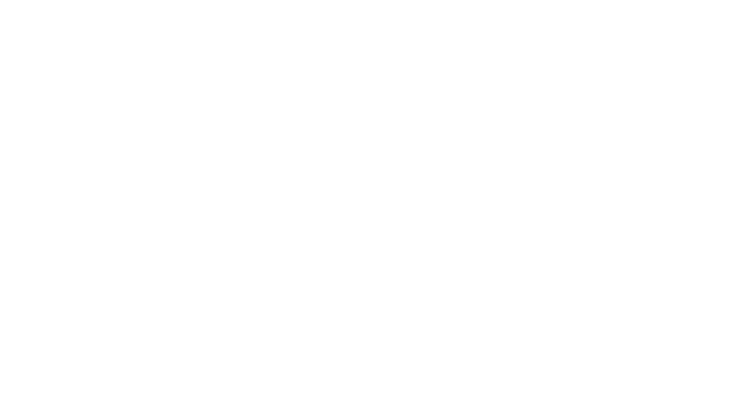
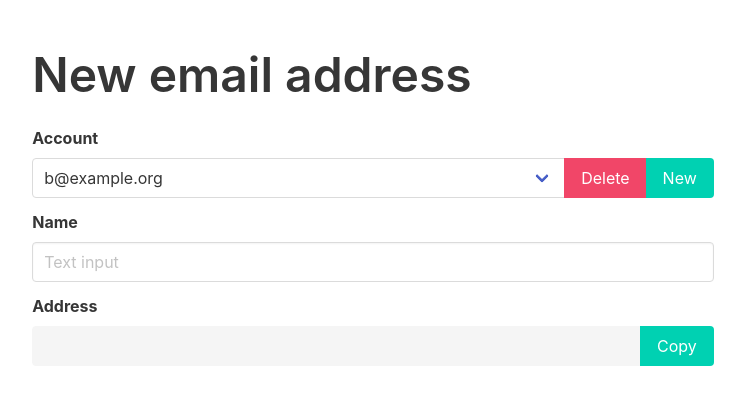
Before and after one commit to breard-r/sake-app, a Vue app: page / in a window 1280 px wide. Shown: the top 404 px of the page, without its empty margins (267-1012 px from the left). Built offline with nearby package versions, Linux system fonts and the light colour scheme.

Commit message:
Add a mockup for the main view

```diff
--- a/index.html
+++ b/index.html
@@ -7,7 +7,14 @@
 		<title>Sub-Address KEy</title>
 	</head>
 	<body>
-    <div id="app"></div>
+		<section class="section">
+			<div class="container">
+				<div class="columns is-centered">
+					<div class="column is-three-fifths" id="app">
+					</div>
+				</div>
+			</div>
+		</section>
 		<script type="module" src="src/main.js"></script>
 	</body>
 </html>
--- a/src/App.vue
+++ b/src/App.vue
@@ -1,5 +1,7 @@
 <script setup>
+import MainView from "./views/MainView.vue";
 </script>
 
 <template>
+    <MainView />
 </template>
--- /dev/null
+++ b/src/views/MainView.vue
@@ -0,0 +1,71 @@
+<script setup>
+import {ref, computed} from "vue";
+
+const accounts = [
+	{
+		id: 'bbca792e-0cf4-414f-8d6e-eea3df8e20b3',
+		localPart: 'a',
+		separator: '+',
+		domain: 'example.org',
+		key: [215, 91, 232, 137, 231, 202, 228, 248, 2, 95, 145, 117, 77, 55, 46, 161],
+	},
+	{
+		id: '6ff7bae6-6c6c-43d7-a75c-859e6ecbdbd8',
+		localPart: 'b',
+		separator: '+',
+		domain: 'example.org',
+		key: [215, 91, 232, 137, 231, 202, 228, 248, 2, 95, 145, 117, 77, 55, 46, 161],
+	},
+];
+const selectedAccountId = ref("6ff7bae6-6c6c-43d7-a75c-859e6ecbdbd8");
+const subAddrName = ref("");
+const generatedAddr = computed(() => {
+	if (selectedAccountId.value && subAddrName.value) {
+		const account = accounts.find((e) => e.id == selectedAccountId.value);
+		if (account) {
+			const code = 'todo';
+			return `${account.localPart}${account.separator}${subAddrName.value}${account.separator}${code}@${account.domain}`;
+		}
+	}
+	return "";
+});
+
+const copyAddr = () => {
+	navigator.clipboard.writeText(generatedAddr.value);
+};
+</script>
+
+<template>
+	<h1 class="title is-1">New email address</h1>
+	<label class="label" for="account-name">Account</label>
+	<div class="field has-addons">
+		<div class="control is-expanded">
+			<div class="select is-fullwidth">
+				<select id="account-name" v-model="selectedAccountId">
+					<option v-for="account in accounts" :key="account.id" :value="account.id">{{ account.localPart }}@{{ account.domain }}</option>
+				</select>
+			</div>
+		</div>
+		<p class="control">
+			<a class="button is-danger">Delete</a>
+		</p>
+		<p class="control">
+			<a class="button is-primary">New</a>
+		</p>
+	</div>
+	<div class="field">
+		<label class="label" for="sub-addr-name">Name</label>
+		<div class="control">
+			<input class="input" type="text" id="sub-addr-name" placeholder="Text input" v-model="subAddrName">
+		</div>
+	</div>
+	<label class="label" for="generated-addr">Address</label>
+	<div class="field has-addons">
+		<div class="control is-expanded">
+			<input class="input" type="text" id="generated-addr" v-model="generatedAddr" disabled>
+		</div>
+		<p class="control">
+			<a class="button is-primary" @click="copyAddr">Copy</a>
+		</p>
+	</div>
+</template>
```
Lines whose indentation alone changed are shown as unchanged.
